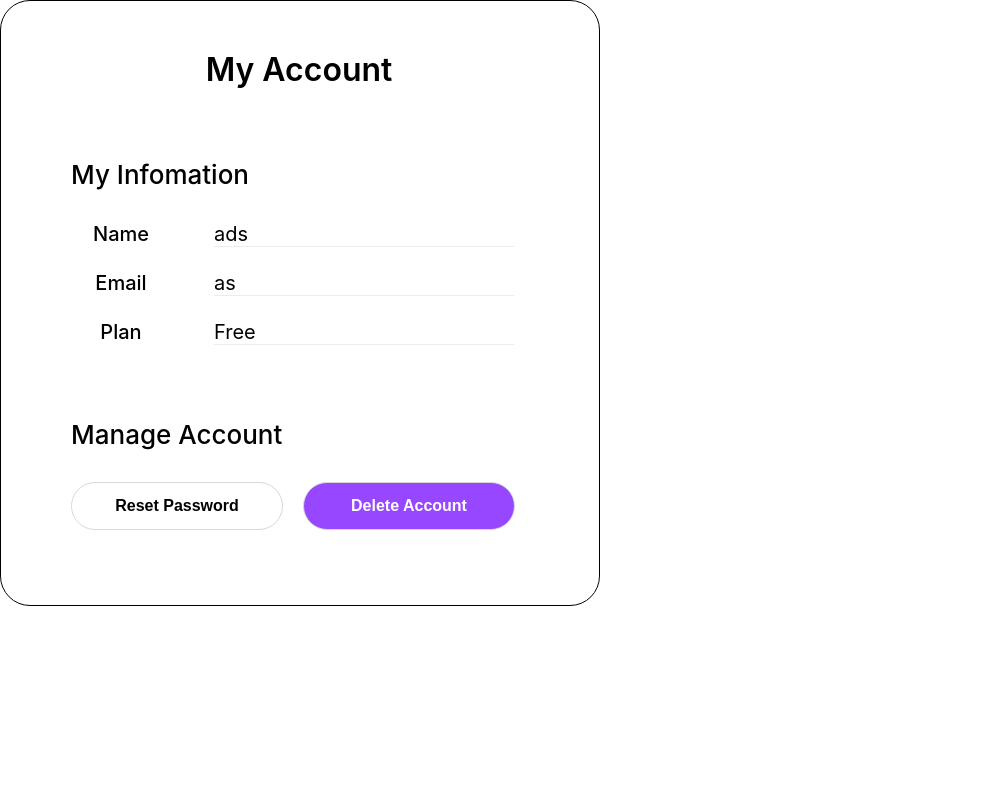
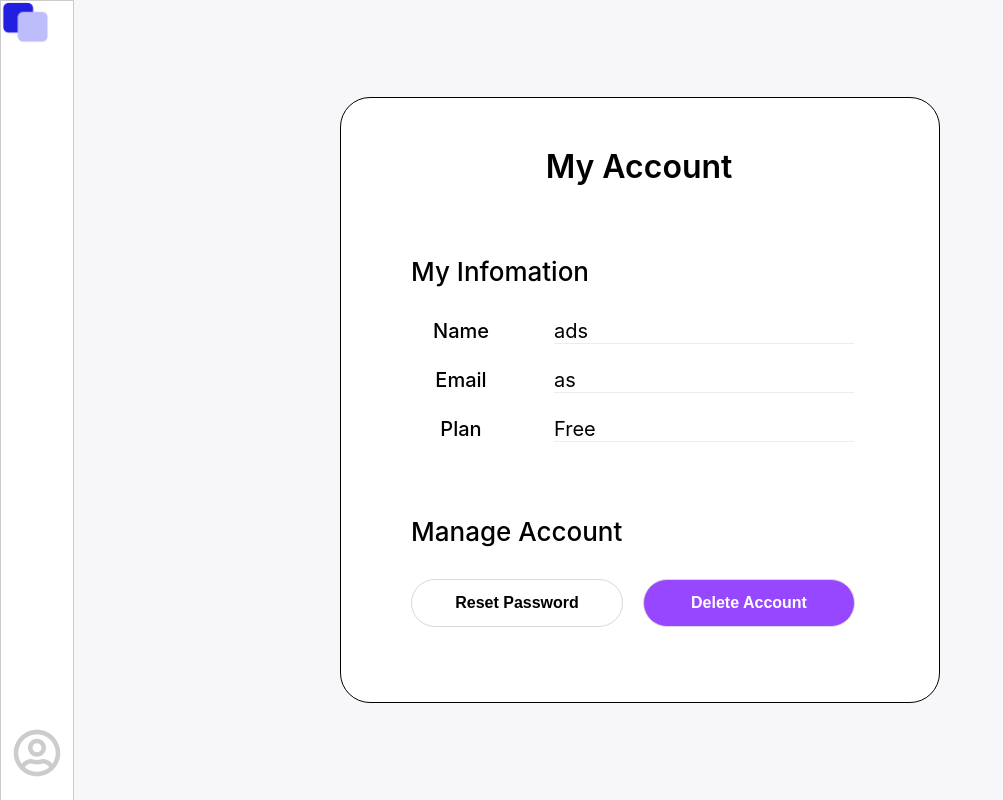
Before and after one commit to yeongjuyun/blok, a React (Create React App) app in the folder client/: page /account in a window 1280 px wide. Shown: the whole page, without its empty margins (0-1003 px from the left). Built offline with nearby package versions, Linux system fonts and the light colour scheme; no server answers.

Commit message:
[feat] sidebar 생성

```diff
--- a/client/src/components/Account/index.tsx
+++ b/client/src/components/Account/index.tsx
@@ -4,7 +4,7 @@ import ManageAccount from "./ManageAccount";
 import styled from "styled-components";
 
 const Container = styled.div`
-  background-color: fff;
+  background-color: #fff;
   border-radius: 30px;
   padding: 49px 72px 25px 70px;
   box-sizing: border-box;
--- /dev/null
+++ b/client/src/components/Menu.tsx
@@ -0,0 +1,53 @@
+import React from "react";
+import { Link } from "react-router-dom";
+import styled from "styled-components";
+import { FaUserAlt } from "react-icons/fa";
+import { MdOutlineSpaceDashboard } from "react-icons/md";
+import { BiLogOut } from "react-icons/bi";
+
+const MenuContainer = styled.div`
+  width: 200px;
+  height: 150px;
+  background-color: white;
+  border-radius: 30px;
+  border: 1px solid black;
+
+  position: absolute;
+  bottom: 54px;
+  left: 58px;
+
+  @media screen and (max-width: 780px) {
+    top: 54px;
+    right: 0;
+  }
+`;
+
+const List = styled.div`
+  padding: 12px;
+  margin: 5px 0 0 20px;
+`;
+
+export default function Menu() {
+  return (
+    <MenuContainer>
+      <List>
+        <Link to="/">
+          <FaUserAlt />
+          <span>Account</span>
+        </Link>
+      </List>
+      <List>
+        <Link to="/">
+          <MdOutlineSpaceDashboard />
+          <span>Dashboard</span>
+        </Link>
+      </List>
+      <List>
+        <Link to="/">
+          <BiLogOut />
+          <span>Logout</span>
+        </Link>
+      </List>
+    </MenuContainer>
+  );
+}
--- /dev/null
+++ b/client/src/components/Sidebar.tsx
@@ -0,0 +1,66 @@
+import React, { useState, useEffect } from "react";
+import { Link } from "react-router-dom";
+import styled from "styled-components";
+import logoImg from "./../imgs/logo.png";
+import Menu from "./Menu";
+
+// import icon
+import { GrMenu } from "react-icons/gr";
+import { FaRegUserCircle } from "react-icons/fa";
+
+const Nav = styled.nav`
+  width: 72px;
+  height: 100%;
+  background-color: #ffffff;
+  border: 1px solid #cccccc;
+  position: fixed;
+  top: 0;
+  left: 0;
+  display: flex;
+
+  @media screen and (max-width: 780px) {
+    width: 100%;
+    height: 52px;
+    justify-content: space-between;
+    align-items: center;
+  }
+`;
+
+const Profile = styled.div`
+  position: absolute;
+  bottom: 20px;
+  left: 12px;
+
+  @media screen and (max-width: 780px) {
+    display: none;
+  }
+`;
+
+const Hamburger = styled.span`
+  @media screen and (min-width: 780px) {
+    display: none;
+  }
+`;
+
+export default function Sidebar() {
+  const [click, setClick] = useState(false);
+
+  const showMenuHandler = () => {
+    setClick(!click);
+  };
+
+  return (
+    <Nav>
+      <Link to="/" className="navbar-logo">
+        <img src={logoImg} alt="logo" width={48}></img>
+      </Link>
+      <Hamburger onClick={showMenuHandler}>
+        <GrMenu size={42} />
+      </Hamburger>
+      <Profile onClick={showMenuHandler}>
+        <FaRegUserCircle size="48" color="#CCCCCC" />
+      </Profile>
+      {click && <Menu />}
+    </Nav>
+  );
+}
--- a/client/src/pages/Account.tsx
+++ b/client/src/pages/Account.tsx
@@ -1,11 +1,21 @@
 import styled from "styled-components";
 import React, { useState, useEffect } from "react";
 import AccountContainer from "../components/Account";
+import Sidebar from "../components/Sidebar";
+
+const Container = styled.div`
+  background-color: #f7f7f9;
+  display: flex;
+  justify-content: center;
+  align-items: center;
+  min-height: 100vh;
+`;
 
 export default function Account() {
   return (
-    <div>
+    <Container>
+      <Sidebar />
       <AccountContainer />
-    </div>
+    </Container>
   );
 }
```
Also changed, not shown: client/src/imgs/logo.png (added).
